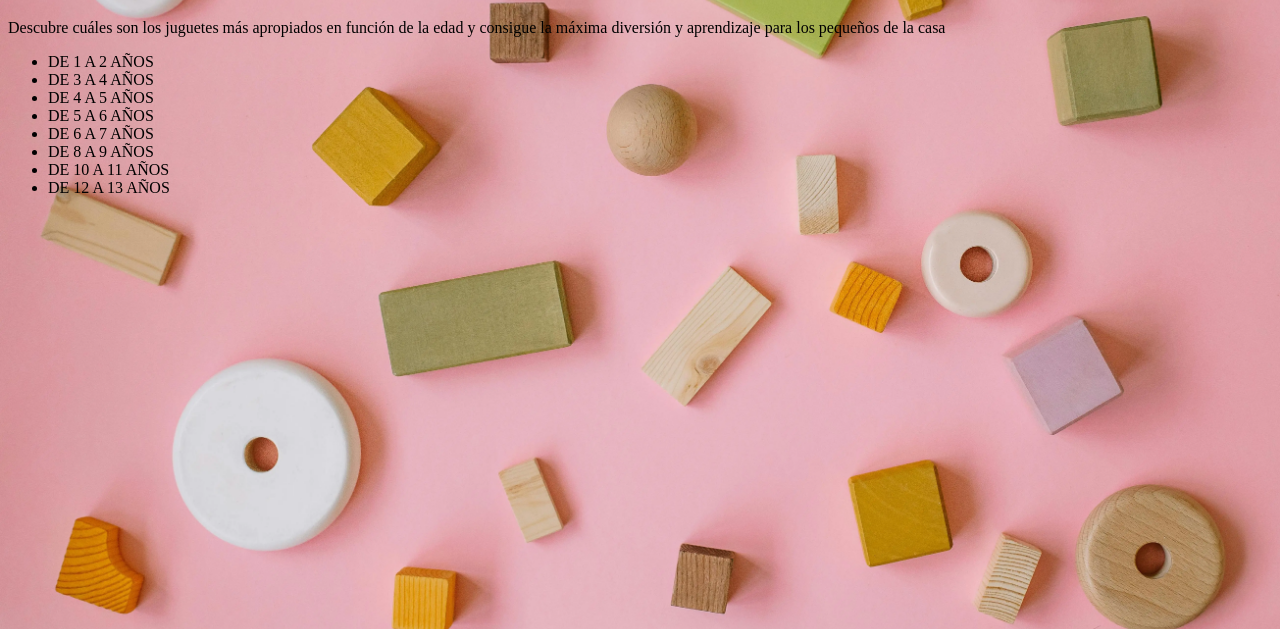
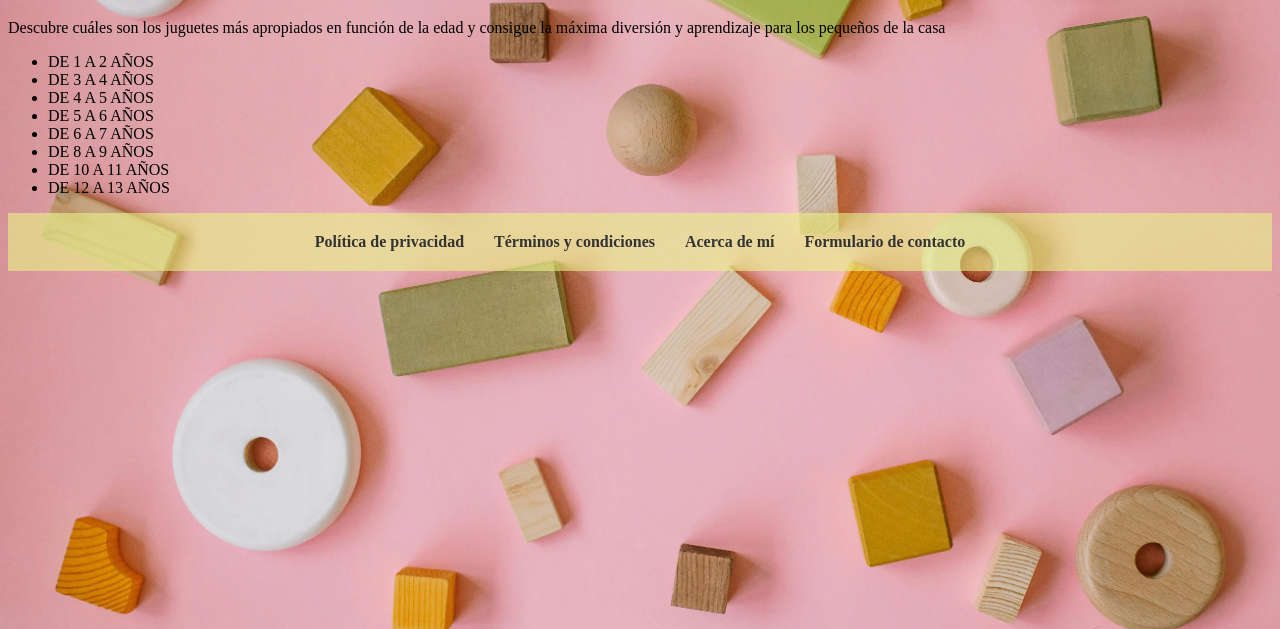
Before and after one commit to KrissBlueMeth/Juguetes-y-libros-por-edades, a plain HTML site: page juguetesporedades.html in a window 1280 px wide. Shown: the part 171-800 px from the top of the page. Drawn offline with Linux system fonts and the light colour scheme.

Commit message:
Arreglo problemas de visualizacion de imagen de fondo y logo

```diff
--- a/juguetesporedades.html
+++ b/juguetesporedades.html
@@ -47,5 +47,16 @@
 
         </main>
     </div>
+
+    <footer>
+        <div class="footer-container">
+            <ul>
+                <li> <a href="footer/Politica-de-privacidad.html">Política de privacidad</a></li>
+                <li> <a href="footer/Terminos-y-condiciones.html">Términos y condiciones</a></li>
+                <li> <a href="footer/Acerca-de-mi.html">Acerca de mí</a></li>
+                <li> <a href="footer/Formulario.html">Formulario de contacto</a></li>
+            </ul>
+        </div>
+    </footer>
 </body>
 </html>
--- a/styles/styles-comunes.css
+++ b/styles/styles-comunes.css
@@ -1,5 +1,5 @@
 body {
-    background-image: url("/img/fondojuguetes.webp");  /* Ruta de la imagen */
+    background-image: url("../img/fondojuguetes.webp");  /* Ruta de la imagen */
     background-size: cover;  /* Hace que la imagen cubra todo el fondo */
     background-position: center center;  /* Centra la imagen */
     background-repeat: no-repeat;  /* Evita que la imagen se repita */
```
Also changed, not shown: footer/Acerca-de-mi.html (+3 -0 lines), footer/Politica-de-privacidad.html (+1 -1 lines), footer/Terminos-y-condiciones.html (+1 -1 lines), librosporedades.html (+10 -0 lines).
